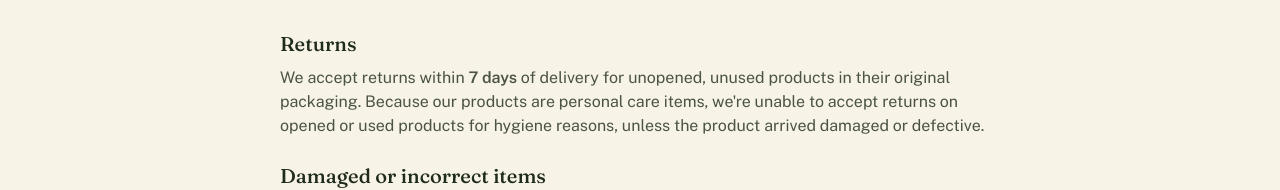
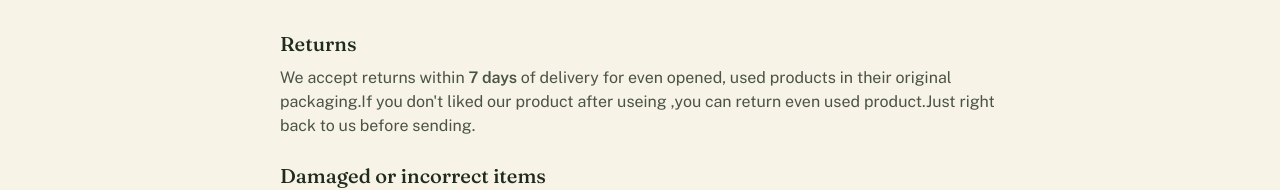
Before and after one commit to VikasSarin81/leaflifes, a Next.js app: page /return-policy in a window 1280 px wide. Shown: the part 191-381 px from the top of the page. Built offline with nearby package versions, Linux system fonts and the light colour scheme; no server answers; the database is empty.

Commit message:
Add SEO metadata, structured data, and Open Graph tags updted

```diff
--- a/app/return-policy/page.tsx
+++ b/app/return-policy/page.tsx
@@ -13,10 +13,8 @@ export default function ReturnPolicyPage() {
           <h2 className="font-display text-xl text-ink">Returns</h2>
           <p className="mt-2">
             We accept returns within <strong>7 days</strong> of delivery for
-            unopened, unused products in their original packaging. Because
-            our products are personal care items, we're unable to accept
-            returns on opened or used products for hygiene reasons, unless
-            the product arrived damaged or defective.
+            even opened, used products in their original packaging.If you don't liked
+            our product after useing ,you can return even used product.Just right back to us before sending.
           </p>
         </section>
 
```
